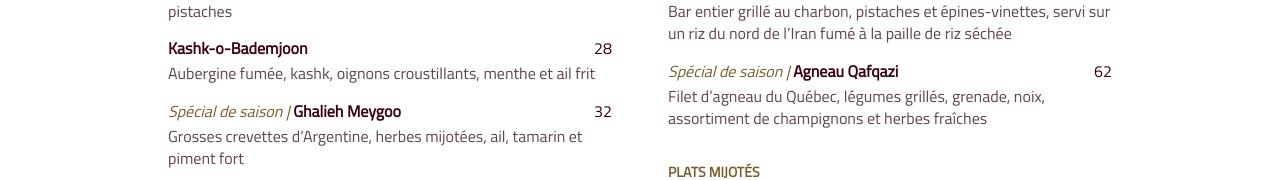
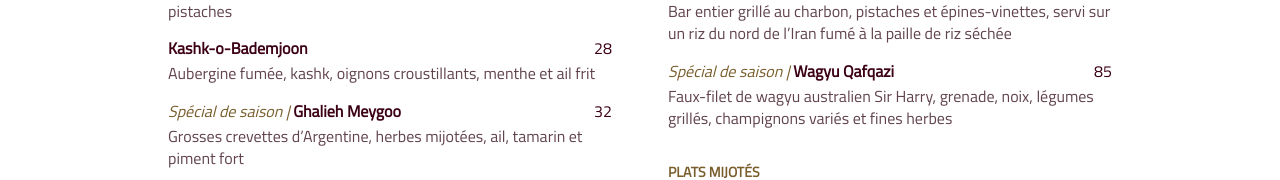
Before and after one commit to BOUS-Persian-Cuisine/website, a Next.js app: page /fr/menu-du-soir in a window 1280 px wide. Shown: the part 746-926 px from the top of the page. Built offline with nearby package versions, Linux system fonts and the light colour scheme.

Commit message:
Update the bilingual dinner menu with Sir Harry Wagyu and revised Barg pricing

```diff
--- a/src/constants/dinnerMenu.ts
+++ b/src/constants/dinnerMenu.ts
@@ -139,7 +139,7 @@ export const dinnerCourses: DinnerCourse[] = [
       },
       {
         name: text("Barg Kabab"),
-        price: 56,
+        price: 55,
         shortDescription: text("Beef tenderloin", "Filet mignon"),
         description: text(
           "Charcoal-grilled beef tenderloin, Grilled Vegetables",
@@ -165,12 +165,12 @@ export const dinnerCourses: DinnerCourse[] = [
         ),
       },
       {
-        name: text("Qafqazi Lamb", "Agneau Qafqazi"),
-        price: 62,
-        shortDescription: text("Lamb tenderloin", "Filet d’agneau"),
+        name: text("Qafqazi Wagyu", "Wagyu Qafqazi"),
+        price: 85,
+        shortDescription: text("Australian Wagyu ribeye", "Faux-filet de wagyu australien"),
         description: text(
-          "Quebec Lamb Tenderloin, Grilled Vegetables, Pomegranate and Walnut, Assorted Mushrooms, Fresh Herbs",
-          "Filet d’agneau du Québec, légumes grillés, grenade, noix, assortiment de champignons et herbes fraîches",
+          "Australian Sir Harry Wagyu ribeye, pomegranate, walnuts, grilled vegetables, assorted mushrooms and herbs",
+          "Faux-filet de wagyu australien Sir Harry, grenade, noix, légumes grillés, champignons variés et fines herbes",
         ),
         seasonal: true,
       },
```
Also changed, not shown: 2 other files (tests, documents, lock files or other folders).
